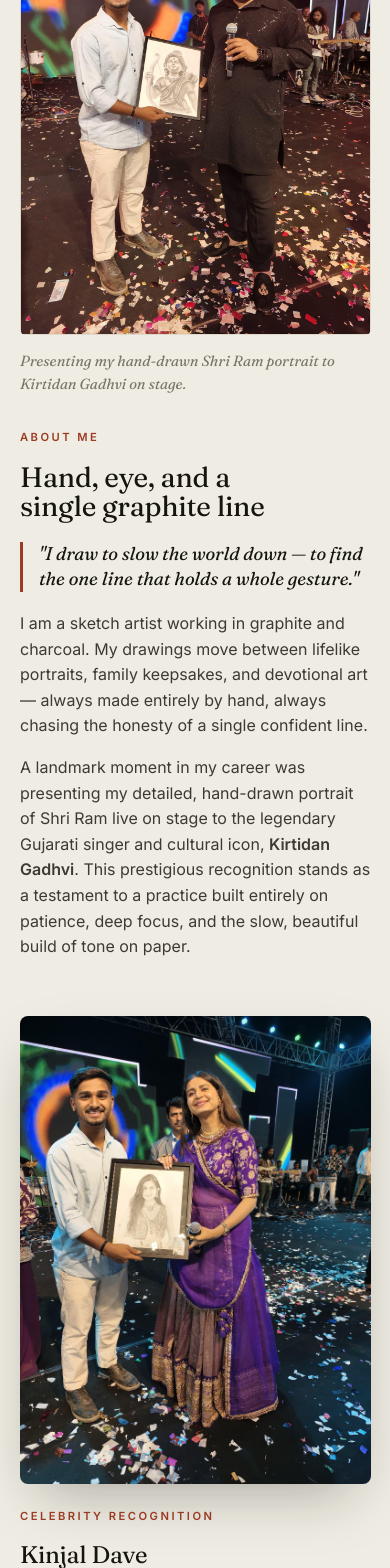
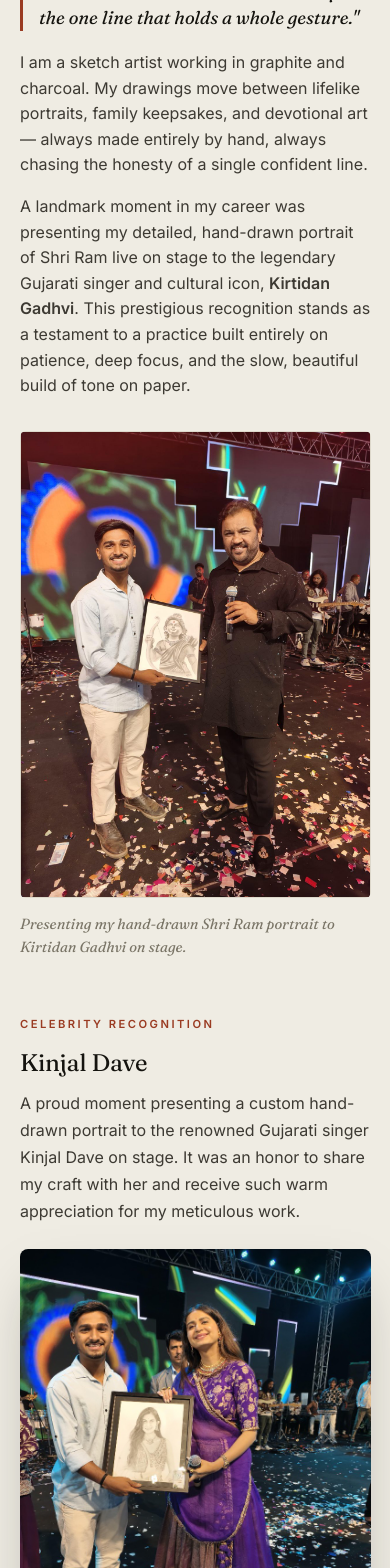
Before and after one commit to patel1114/veer, a Vue app: page / in a window 390 px wide. Shown: the part 2926-4494 px from the top of the page. Built offline with nearby package versions, Linux system fonts and the light colour scheme.

Commit message:
style: fix mobile storytelling layout flow by placing headings and text bio above images

```diff
--- a/src/components/AboutSection.vue
+++ b/src/components/AboutSection.vue
@@ -202,10 +202,20 @@ import kinjalDave from '../assets/veer-with-kinjal-dave.jpg'
   }
   .about-portrait {
     max-width: 100%;
+    order: 1;
+  }
+  .about-body {
+    order: -1;
   }
   .celeb-content {
     grid-template-columns: 1fr;
     gap: 24px;
+  }
+  .celeb-card {
+    order: 1;
+  }
+  .celeb-text {
+    order: -1;
   }
 }
 
```
